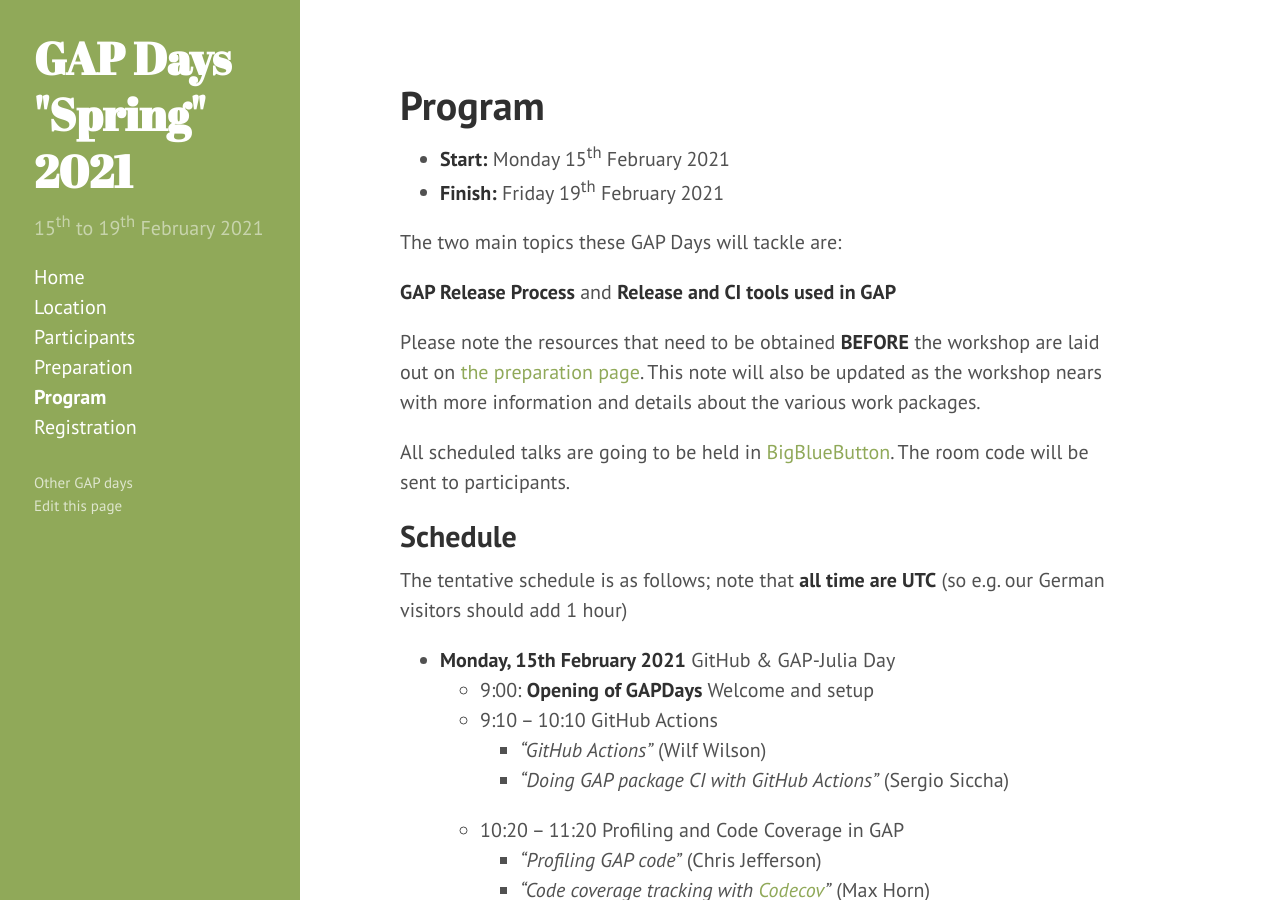
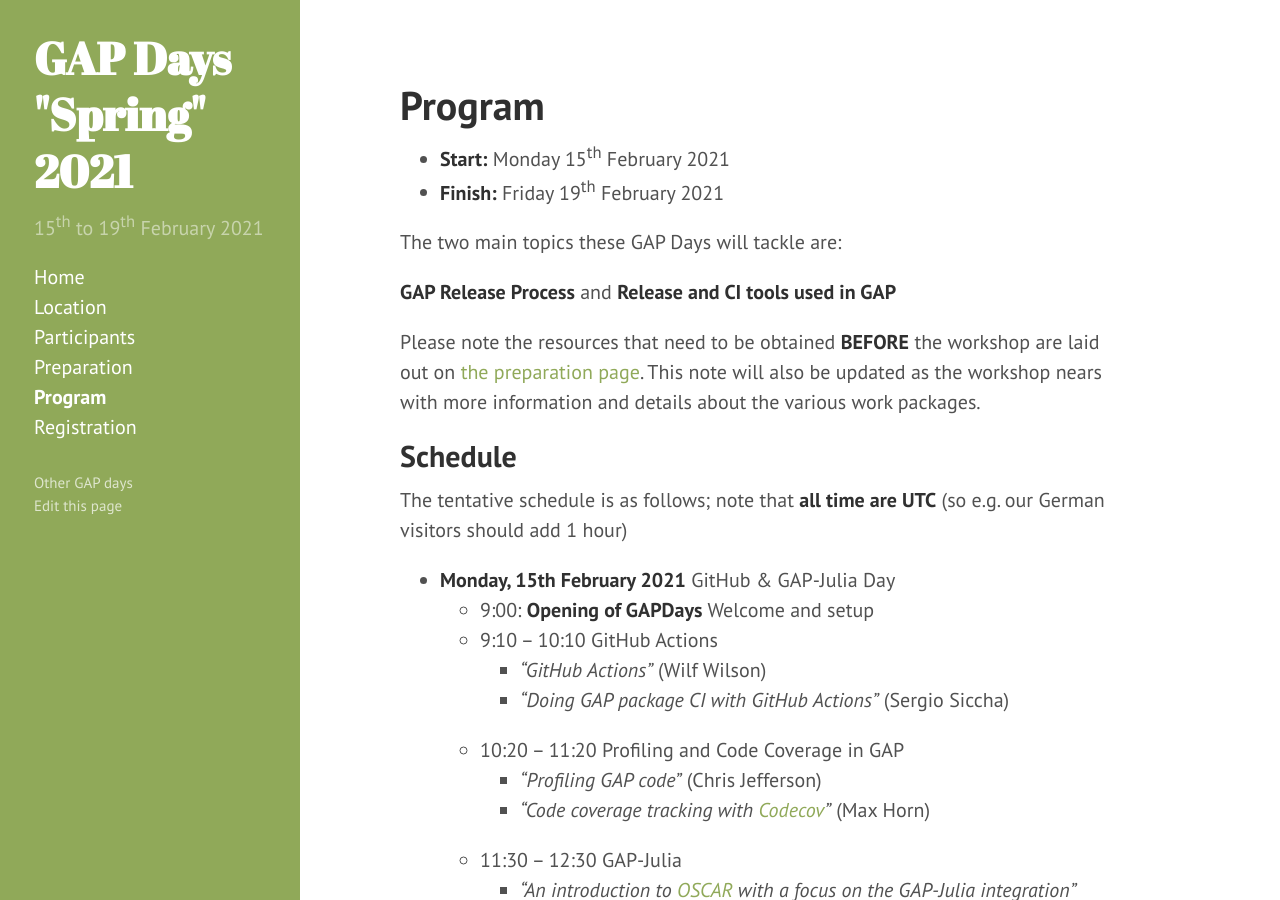
Before and after one commit to gapdays/gapdays2021-spring, a Jekyll site: the page built from program.md, in a window 1280 px wide and 900 px high. Built offline with Jekyll 4.4.1, drawn with Linux system fonts in a browser that asks for light colours.

Commit message:
removing what I think is offending code

```diff
--- a/program.md
+++ b/program.md
@@ -18,8 +18,9 @@ laid out on [the preparation page]({{ site.baseurl }}/preparation). This note
 will also be updated as the workshop nears with more information and details
 about the various work packages.
 
-All scheduled talks are going to be held in [BigBlueButton](https://bbb.rlp.net/b/hor-foe-hdv-ahz).
+<!-- All scheduled talks are going to be held in [BigBlueButton](https://bbb.rlp.net/b/hor-foe-hdv-ahz).
 The room code will be sent to participants.
+-->
 
 ## Schedule
 The tentative schedule is as follows; note that **all time are UTC** (so e.g. our German visitors should add 1 hour)
```
